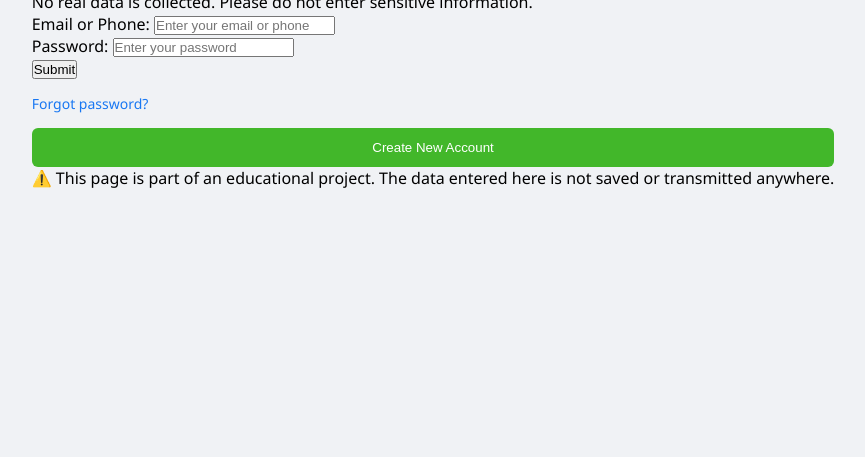
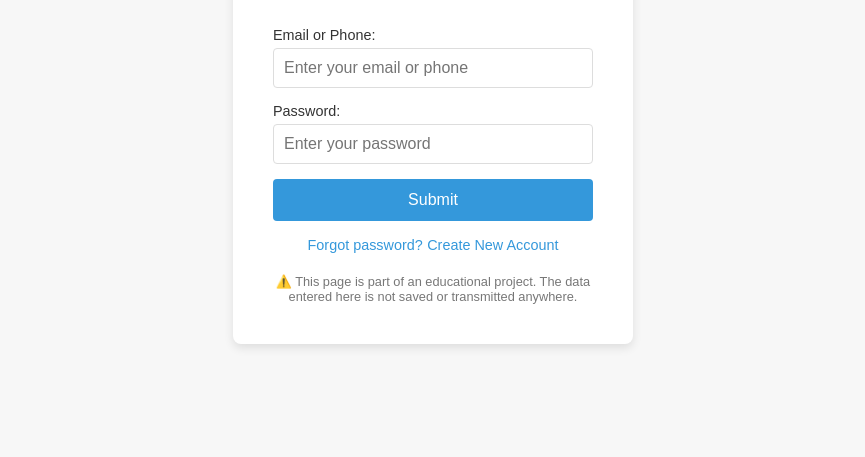
Before and after one commit to constDevC/LOGIN-FORM, a plain HTML site: page index.html in a window 1280 px wide. Shown: the part 343-800 px from the top of the page, without its empty margins (207-1072 px from the left). Drawn offline with Linux system fonts and the light colour scheme.

Commit message:
Update style.css

```diff
--- a/style.css
+++ b/style.css
@@ -1,84 +1,117 @@
-*{
-    padding:0;
-    margin:0;
-    box-sizing: boarder-box;
+/* Reset some default styles */
+* {
+  margin: 0;
+  padding: 0;
+  box-sizing: border-box;
 }
 
+/* Body styling */
 body {
-  margin: 0;
-  padding: 0;
-  font-family: 'Segoe UI', sans-serif;
-  background: #f0f2f5;
+  font-family: 'Arial', sans-serif;
+  background-color: #f7f7f7;
+  color: #333;
   display: flex;
   justify-content: center;
   align-items: center;
-  height: 100vh;
+  min-height: 100vh;
+  text-align: center;
+}
+
+/* Container to centralize content */
+.demo-container {
+  background: #fff;
+  padding: 40px;
+  border-radius: 8px;
+  box-shadow: 0 4px 10px rgba(0, 0, 0, 0.1);
+  max-width: 400px;
   width: 100%;
 }
 
-.login-container {
-  background: white;
-  width: 360px;
-  padding: 30px;
-  box-shadow: 0 0 10px rgba(0,0,0,0.1);
-  border-radius: 8px;
-  text-align: center;
-  width: 100%;
-  height: fit-content;
-}
-
-.title {
-  color: #1877f2;
-  font-size: 36px;
+/* Title styling */
+.demo-container h1 {
+  font-size: 2rem;
+  color: #333;
   margin-bottom: 20px;
 }
 
-.login-form input {
-  width: 93%;
-  padding: 12px;
-  margin:12px 0px;
-  border: 1px solid #ccc;
-  border-radius: 6px;
+/* Disclaimer text */
+.disclaimer {
+  font-size: 0.9rem;
+  color: #e74c3c;
+  margin-bottom: 30px;
+  line-height: 1.6;
 }
 
-.login-form button {
+/* Form section */
+.form-section {
+  margin-top: 20px;
+}
+
+/* Input and button styling */
+.input-group {
+  margin-bottom: 15px;
+  text-align: left;
+}
+
+.input-group label {
+  display: block;
+  font-size: 0.9rem;
+  margin-bottom: 5px;
+}
+
+.input-group input {
+  width: 100%;
+  padding: 10px;
+  border: 1px solid #ddd;
+  border-radius: 4px;
+  font-size: 1rem;
+  outline: none;
+}
+
+.input-group input:focus {
+  border-color: #3498db;
+}
+
+/* Submit button styling */
+.submit-btn {
   width: 100%;
   padding: 12px;
-  background-color: #1877f2;
-  color: white;
-  font-weight: bold;
+  background-color: #3498db;
+  color: #fff;
+  font-size: 1rem;
   border: none;
-  border-radius: 6px;
+  border-radius: 4px;
   cursor: pointer;
-  margin-top: 10px;
+  transition: background-color 0.3s ease;
 }
 
-.login-form button:hover {
-  background-color: #165ec9;
+.submit-btn:hover {
+  background-color: #2980b9;
 }
 
-.forgot {
-  display: block;
-  margin: 15px 0;
-  font-size: 14px;
-  color: #1877f2;
-  text-decoration: none;
+/* Forgot password and create account buttons */
+.options {
+  margin-top: 15px;
 }
 
-hr {
-  margin: 20px 0;
+.options a,
+.options button {
+  color: #3498db;
+  text-decoration: none;
+  font-size: 0.9rem;
+  background: none;
+  border: none;
+  cursor: pointer;
 }
 
-.create-btn {
-  background-color: #42b72a;
-  border: none;
-  color: white;
-  padding: 12px;
-  border-radius: 6px;
-  cursor: pointer;
-  width: 100%;
+.options a:hover,
+.options button:hover {
+  text-decoration: underline;
 }
 
-.create-btn:hover {
-  background-color: #36a420;
+/* Footer with additional info */
+footer {
+  font-size: 0.8rem;
+  color: #777;
+  margin-top: 20px;
 }
```
